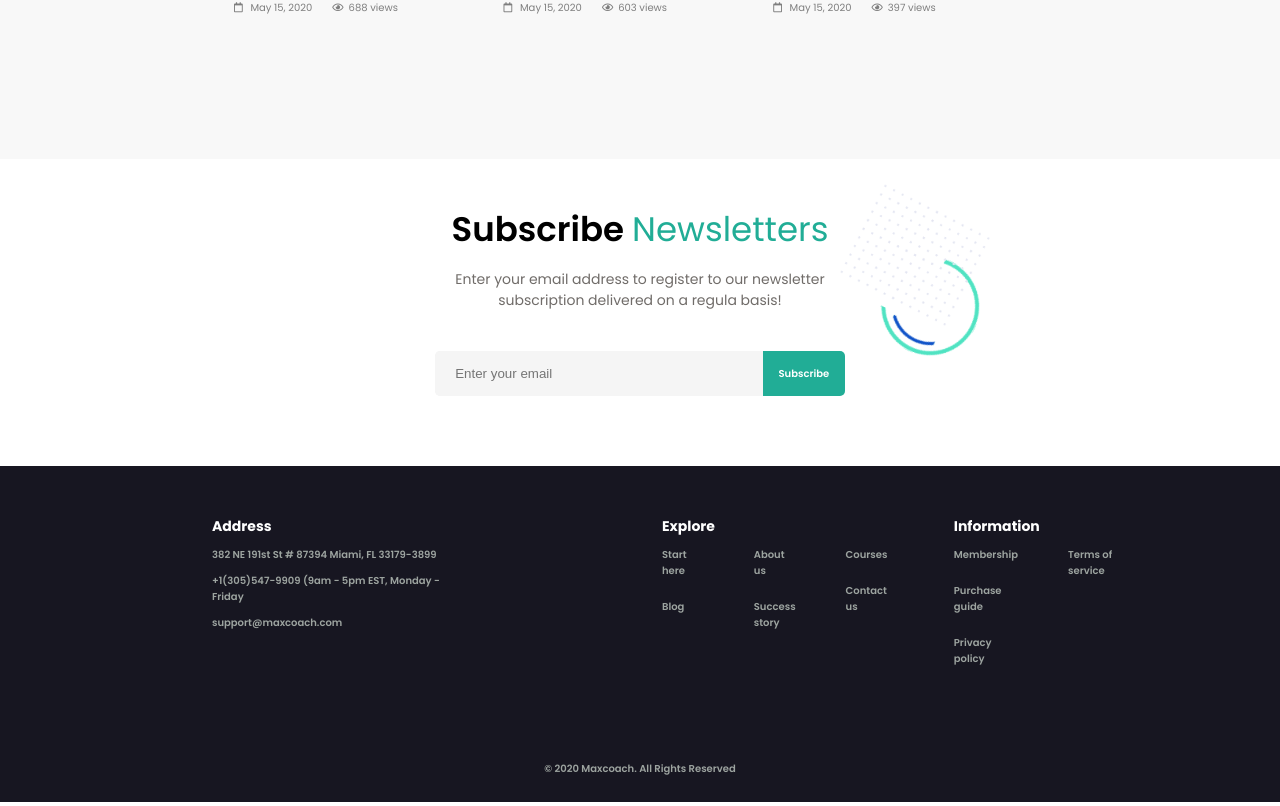
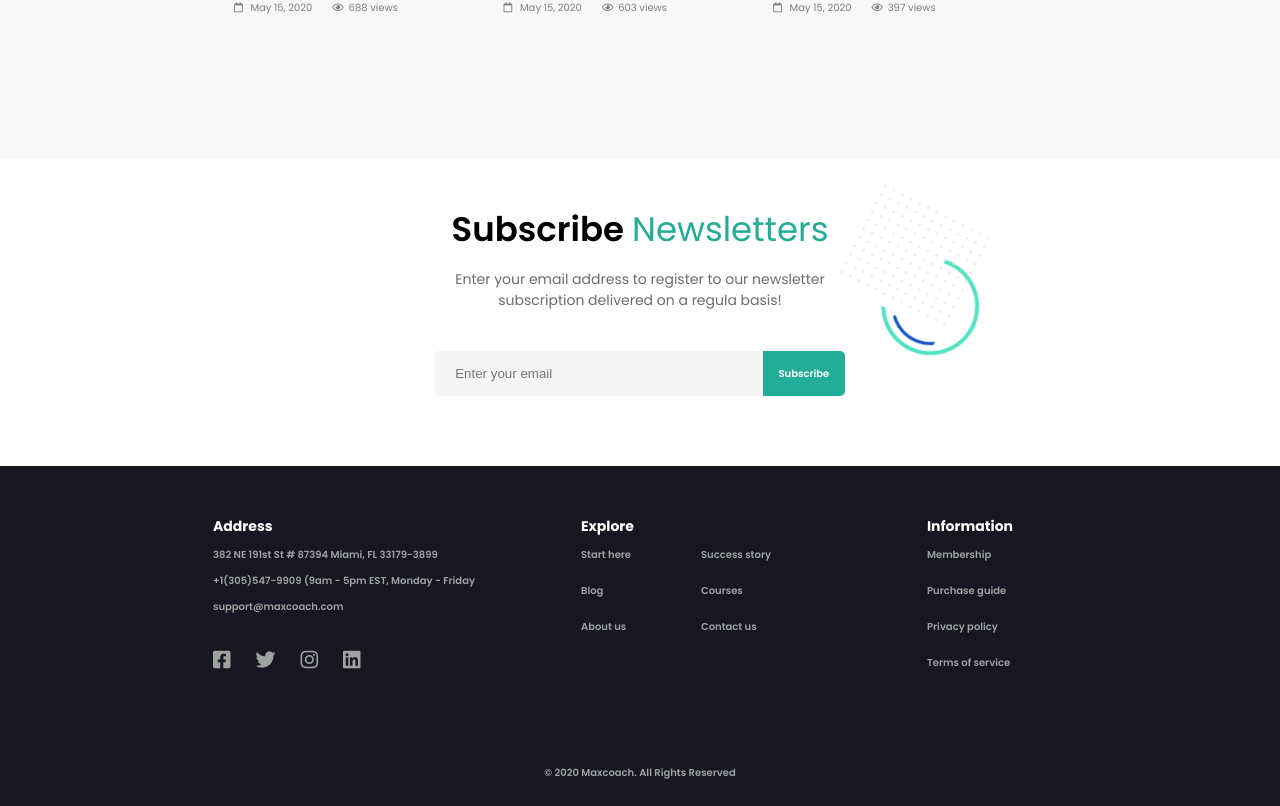
Before and after one commit to PaulDenis/proj-html-vuejs, a Vue app: page / in a window 1280 px wide. Shown: the part 5015-5821 px from the top of the page. Built offline with nearby package versions, Linux system fonts and the light colour scheme.

Commit message:
Fixato footer

```diff
--- a/src/components/Footer.vue
+++ b/src/components/Footer.vue
@@ -7,12 +7,12 @@
             <p>382 NE 191st St # 87394 Miami, FL 33179-3899</p>
             <p>+1(305)547-9909 (9am - 5pm EST, Monday - Friday</p>
             <p>support@maxcoach.com</p>
-            <div class="social">
+            <div id="social">
                 <ul>
-                    <li></li>
-                    <li></li>
-                    <li></li>
-                    <li></li>
+                    <li><i class="fab fa-facebook-square"></i></li>
+                    <li><i class="fab fa-twitter"></i></li>
+                    <li><i class="fab fa-instagram"></i></li>
+                    <li><i class="fab fa-linkedin"></i></li>
                 </ul>
             </div>
         </div>
@@ -72,8 +72,7 @@ export default {
         width: 75%;
         padding-top: 50px;
         margin: auto;
-        // margin-bottom: 20px;
-        justify-content: center;
+        justify-content: space-around;
         text-align: left;
 
         ul {
@@ -86,13 +85,26 @@ export default {
                 margin-right: 50px;
             }
         }
+        .explore {
+            ul {
+                height: 140px;
+                li {
+                    width: 70px;
+                }
+
+            }
+        }
         .informations {
             ul {
-                height: 160px;
+                height: 170px;
+                li {
+                    width: 90px;
+                }
             }
         }
         div {
-            margin: 0 100px;
+            display: inline-block;
+            // margin-right: 70px;
         }
         .title {
             font-size: 14px;
@@ -108,6 +120,20 @@ export default {
         }
 
     }
+    #social {
+        margin-left: 0;
+        margin-top: 20px;
+        ul {
+            display: flex;
+            flex-direction: row;
+            justify-content: flex-start;
+            flex-wrap: nowrap;
+            li {
+                margin-right: 25px;
+                font-size: 20px;
+            }
+        }
+    }
     .copy {
             padding-bottom: 25px;
             font-size: 10px;
```
